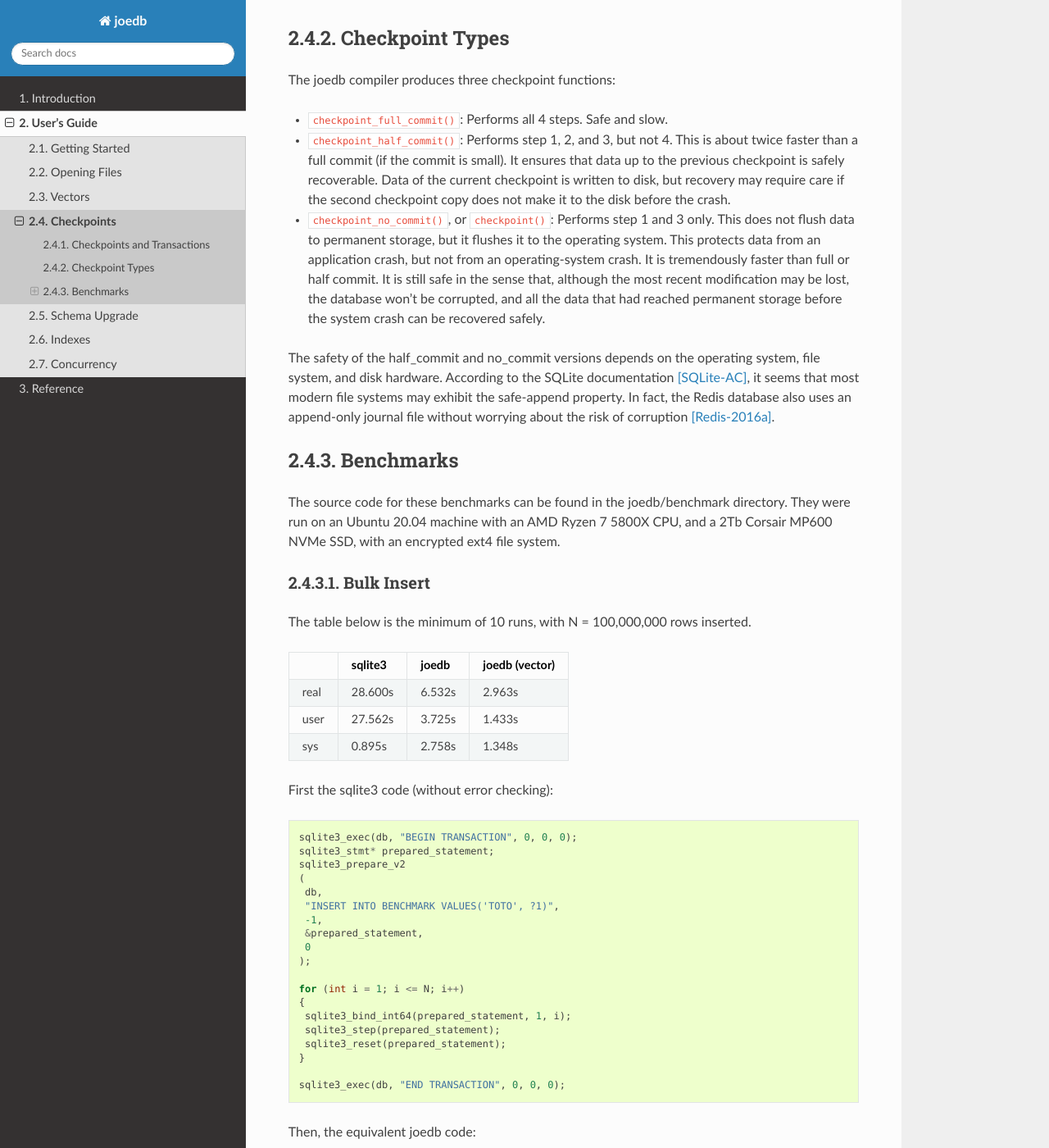
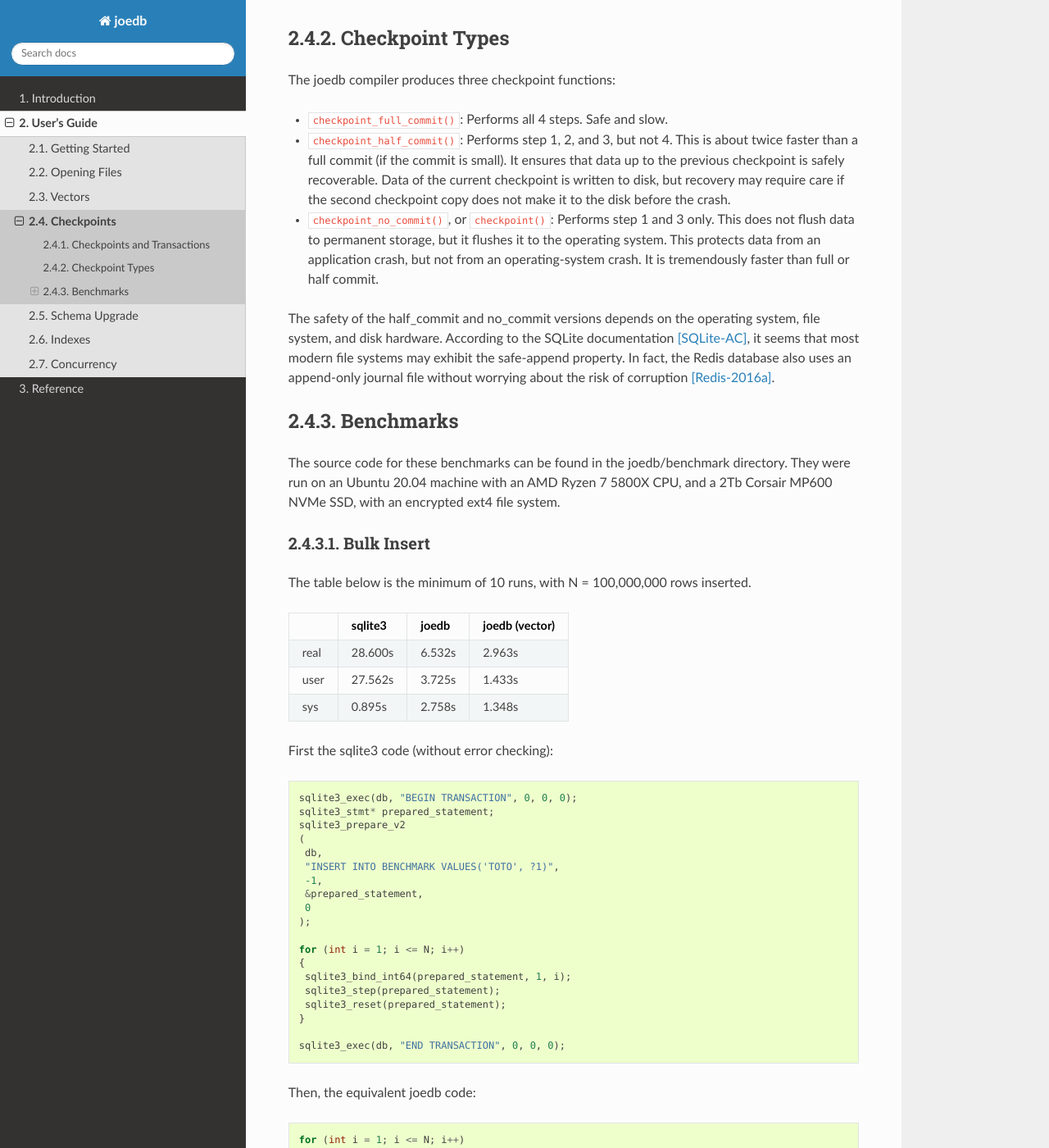
Before and after one commit to Remi-Coulom/joedb, a Sphinx documentation site: the page built from doc/source/checkpoints.rst, in a window 1280 px wide and 1400 px high, scrolled down 739 px. Shown: the whole window at 82% size. Built offline with Sphinx 7.4.7 and the Read the Docs theme 2.0.0, drawn with Linux system fonts in a browser that asks for light colours; formulas are drawn with MathJax 3; some of the changed text lies outside the part shown.

Commit message:
checkpoint doc.

```diff
--- a/doc/source/checkpoints.rst
+++ b/doc/source/checkpoints.rst
@@ -45,10 +45,7 @@
   This does not flush data to permanent storage, but it flushes it to the
   operating system. This protects data from an application crash, but not from
   an operating-system crash. It is tremendously faster than full or half
-  commit. It is still safe in the sense that, although the most recent
-  modification may be lost, the database won't be corrupted, and all the data
-  that had reached permanent storage before the system crash can be recovered
-  safely.
+  commit.
 
 The safety of the half_commit and no_commit versions depends on the operating
 system, file system, and disk hardware. According to the SQLite documentation
```
Also changed, not shown: other parts of doc/source/checkpoints.rst (+2 -2 lines).
